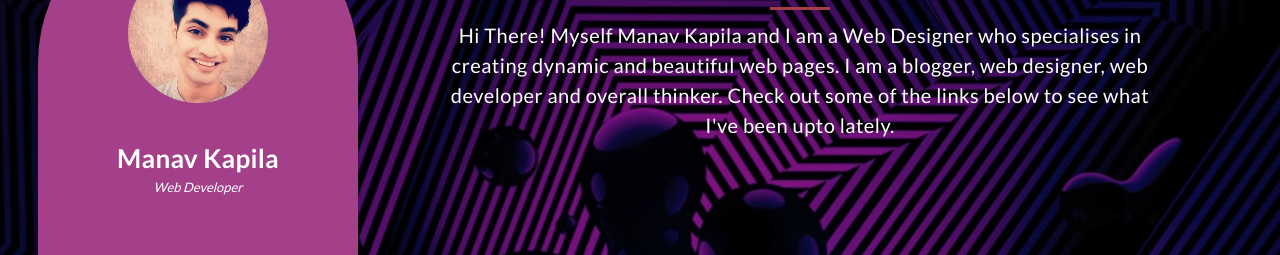
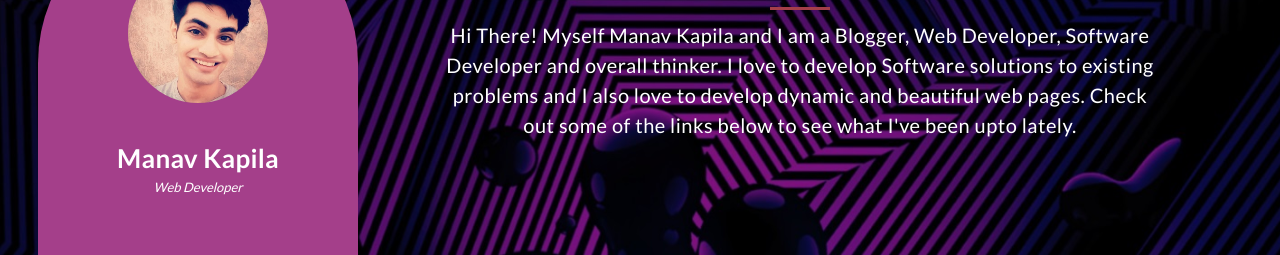
Before and after one commit to Manav-Kapila/OnlinePortfolio, a plain HTML site: page index.html in a window 1280 px wide. Shown: the part 121-376 px from the top of the page. Drawn offline with Linux system fonts and the light colour scheme.

Commit message:
Update index.html

```diff
--- a/index.html
+++ b/index.html
@@ -64,7 +64,7 @@
             <h2>About Me</h2>
             <div class="line-dec"></div>
             <span
-              >Hi There! Myself Manav Kapila and I am a Web Designer who specialises in creating dynamic and beautiful web pages. I am a blogger, web designer, web developer and overall thinker. Check out some of the links below to see what I've been upto lately. </span
+              >Hi There! Myself Manav Kapila and I am a Blogger, Web Developer, Software Developer and overall thinker. I love to develop Software solutions to existing problems and I also love to develop dynamic and beautiful web pages. Check out some of the links below to see what I've been upto lately. </span
             >
           </div>
             <div class="section-heading">
```
